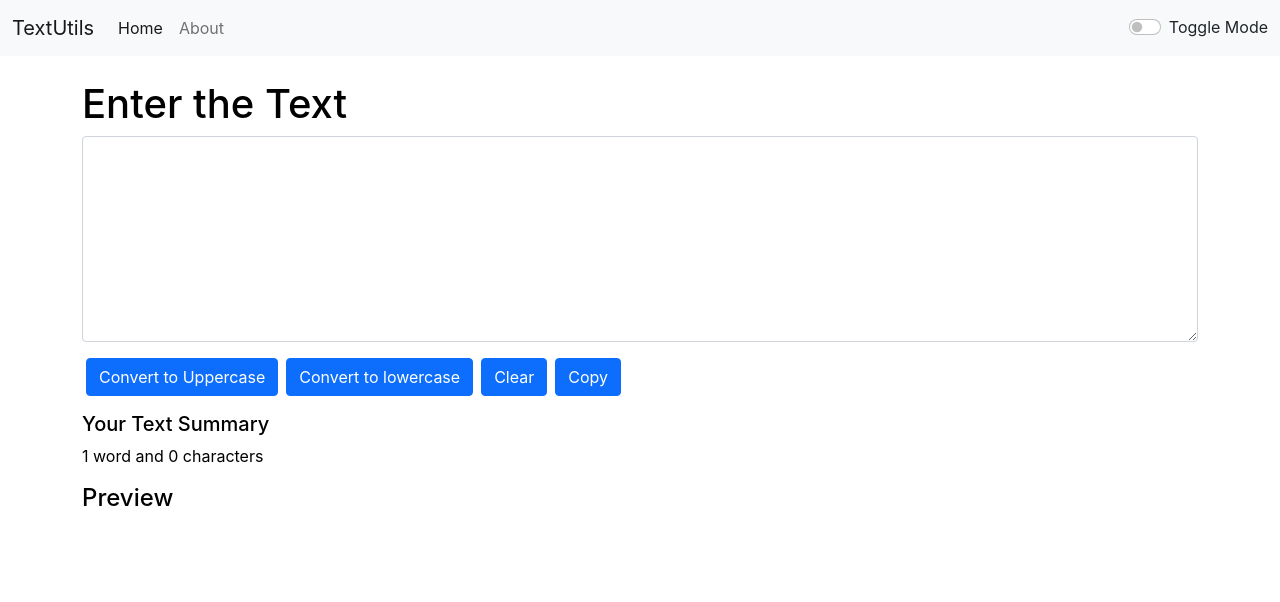
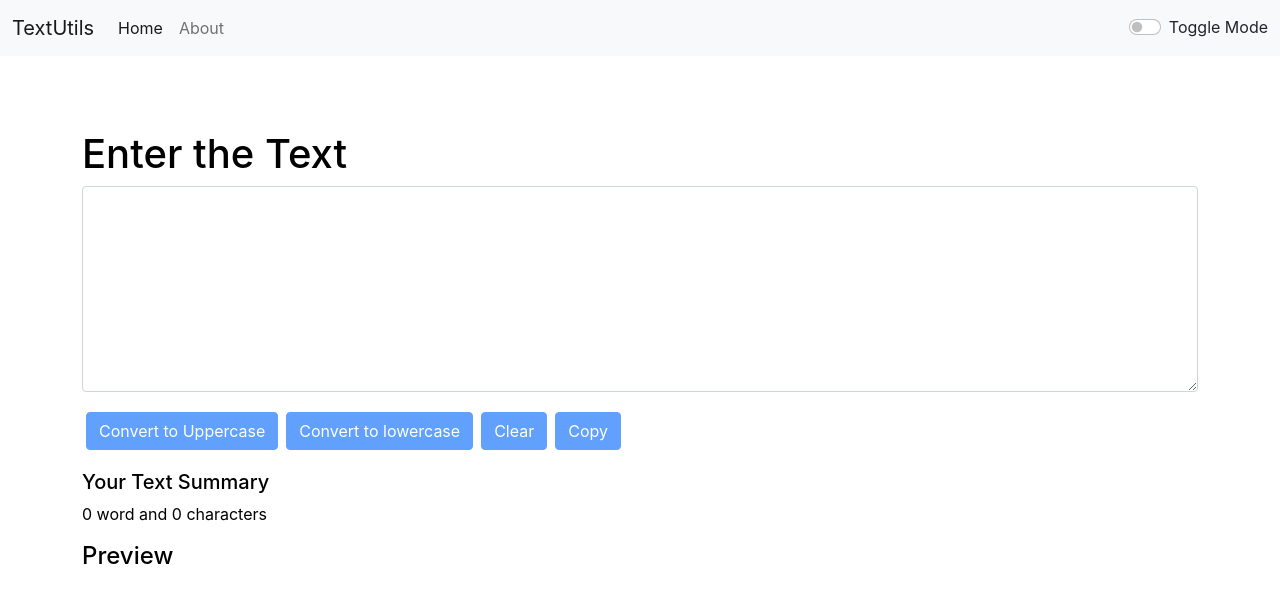
Before and after one commit to princekumarg12/TextUtils, a React (Create React App) app: page / in a window 1280 px wide. Shown: the top 602 px of the page. Built offline with nearby package versions, Linux system fonts and the light colour scheme.

Commit message:
fixed minor bugs

```diff
--- a/package.json
+++ b/package.json
@@ -1,5 +1,5 @@
 {
-                 "homepage":"https://princekumarg12.github.io/TextUtils",
+          "homepage": "https://princekumarg12.github.io/TextUtils",
           "name": "my-app",
           "version": "0.1.0",
           "private": true,
@@ -10,7 +10,7 @@
                     "react": "^18.3.1",
                     "react-dom": "^18.3.1",
                     "react-router-dom": "^6.26.2",
-    "react-scripts": "^3.0.1",
+                    "react-scripts": "^5.0.1",
                     "web-vitals": "^2.1.4"
           },
           "scripts": {
--- a/src/components/Alert.js
+++ b/src/components/Alert.js
@@ -2,10 +2,11 @@ import React from 'react'
 
 function Alert(props) {
     return (
-
-        props.alert && <div className={`alert alert-${props.alert.type} alert-dismissible fade show`} role="alert">
-            <strong>{props.alert.msg} : {props.alert.type}</strong>!
-            <button type="button" className="btn-close" data-bs-dismiss="alert" aria-label="Close"></button>
+        <div style={{ height: "50px" }}>
+            {props.alert && <div className={`alert alert-${props.alert.type} alert-dismissible fade show`} role="alert">
+                <strong>{props.alert.msg} : {props.alert.type}</strong>!
+                <button type="button" className="btn-close" data-bs-dismiss="alert" aria-label="Close"></button>
+            </div>}
         </div>
     )
 }
--- a/src/components/Navbar.js
+++ b/src/components/Navbar.js
@@ -6,7 +6,7 @@ export default function Navbar(props) {
   return (
     <nav className={`navbar navbar-expand-lg navbar-${props.mode} bg-${props.mode}`}>
       <div className="container-fluid">
-        <a className="navbar-brand" href="/">
+        <a className="navbar-brand" href="#">
           {props.title}
         </a>
         <button
@@ -26,12 +26,12 @@ export default function Navbar(props) {
             style={{ "--bs-scroll-height": "100px" }}
           >
             <li className="nav-item">
-              <a className="nav-link active" aria-current="page" href="/">
+              <a className="nav-link active" aria-current="page" href="#">
                 Home
               </a>
             </li>
             <li className="nav-item">
-              <a className="nav-link" href="/about">
+              <a className="nav-link" href="#">
                 About
               </a>
             </li>
--- a/src/components/TextForm.js
+++ b/src/components/TextForm.js
@@ -6,10 +6,12 @@ export default function TextForm(props) {
     props.editAlert("Text set to Uppercase", "success");
   };
   const handleOnChange = (e) => { setText(e.target.value) }
-  const handleDownClick = () => { setText(text.toLowerCase())
+  const handleDownClick = () => {
+    setText(text.toLowerCase())
     props.editAlert("Text set to Lowercase", "success");
   }
-  const handleClearClick = () => { setText("")
+  const handleClearClick = () => {
+    setText("")
     props.editAlert("All text cleared", "danger");
   }
   const handleCopyClick = () => {
@@ -33,13 +35,13 @@ export default function TextForm(props) {
             style={{ background: props.mode === 'dark' ? "#403f3f" : "white", color: props.mode === "dark" ? "white" : "black" }}
           ></textarea>
         </div>
-        <button className="btn btn-primary mx-1" onClick={handleUpClick}>Convert to Uppercase</button>
-        <button className="btn btn-primary mx-1" onClick={handleDownClick}>Convert to lowercase</button>
-        <button className="btn btn-primary mx-1" onClick={handleClearClick}>Clear</button>
-        <button className="btn btn-primary mx-1" onClick={handleCopyClick}>Copy</button>
+        <button disabled={text.length === 0} className="btn btn-primary mx-1 my-1" onClick={handleUpClick}>Convert to Uppercase</button>
+        <button disabled={text.length === 0} className="btn btn-primary mx-1 my-1" onClick={handleDownClick}>Convert to lowercase</button>
+        <button disabled={text.length === 0} className="btn btn-primary mx-1 my-1" onClick={handleClearClick}>Clear</button>
+        <button disabled={text.length === 0} className="btn btn-primary mx-1 my-1" onClick={handleCopyClick}>Copy</button>
         <div className="my-3">
           <h5>Your Text Summary</h5>
-          <p>{text.split(" ").length} word and {text.length} characters</p>
+          <p>{text.split(" ").filter((element) => { return element.length !== 0 }).length} word and {text.length} characters</p>
         </div>
         <div className="my-3">
           <h4>Preview</h4>
```
Also changed, not shown: 1 other file (tests, documents, lock files or other folders). Lines whose indentation alone changed are shown as unchanged.
